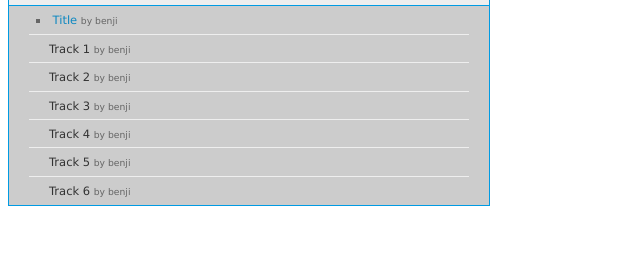
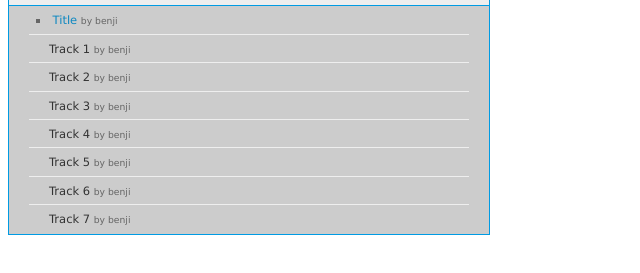
Before and after one commit to GlPortal/showcase, a plain HTML site: page music/index.html in a window 1280 px wide. Shown: the part 341-614 px from the top of the page, without its empty margins (0-640 px from the left). Drawn offline with nearby package versions, Linux system fonts and the light colour scheme.

Commit message:
Add track 7 to showcase

```diff
--- a/music/index.html
+++ b/music/index.html
@@ -53,6 +53,12 @@ $(document).ready(function(){
 			title:"Track 6",
 			artist:"benji",
 			oga:"https://github.com/GlPortal/glportal_raw_data/raw/master/audio/music/benji/glportal_gameplay6-mainloop-020216.ogg",
+			poster: "https://raw.githubusercontent.com/GlPortal/glportal_raw_data/master/graphics/logo/portal-logo-plain_with_subtitles.png"
+		},
+		{
+			title:"Track 7",
+			artist:"benji",
+			oga:"https://github.com/GlPortal/glportal_raw_data/raw/master/audio/music/benji/glportal_gameplay7-full-022116.ogg",
 			poster: "https://raw.githubusercontent.com/GlPortal/glportal_raw_data/master/graphics/logo/portal-logo-plain_with_subtitles.png"
 		}
 	], {
```
